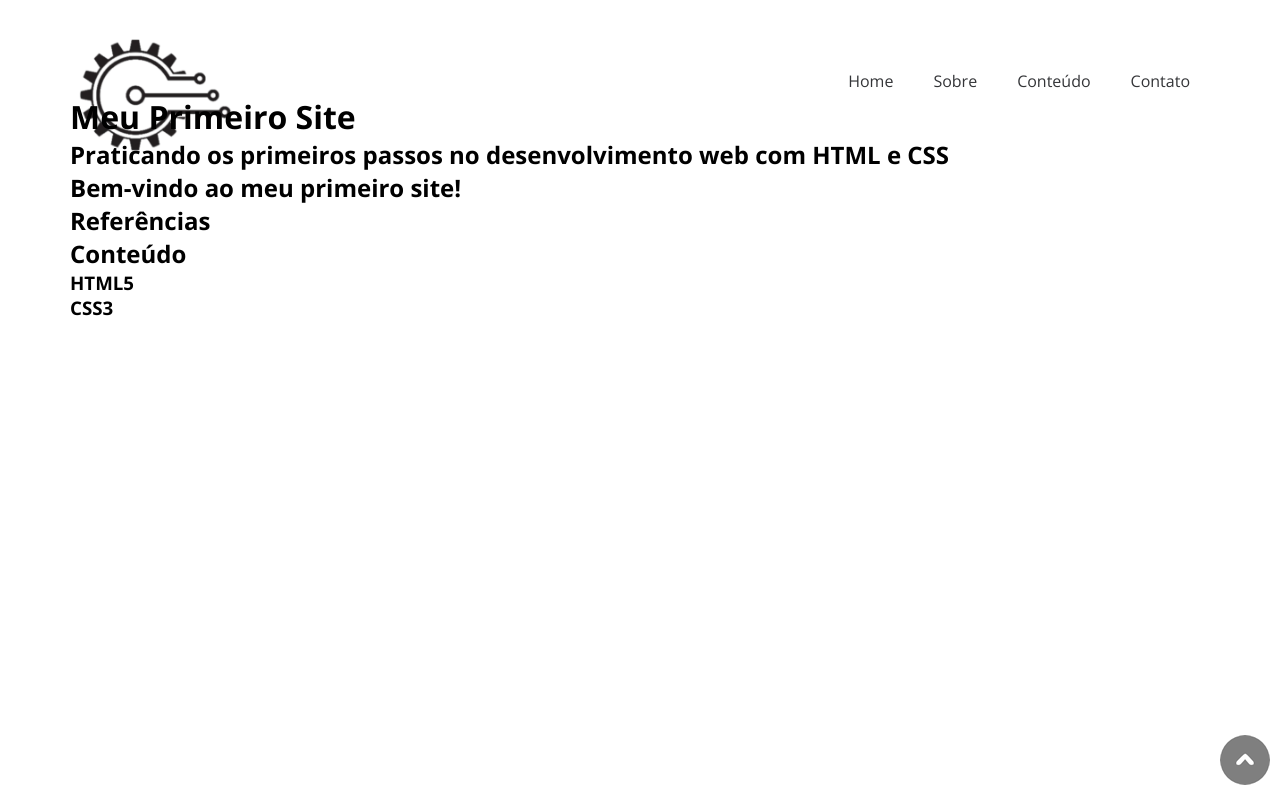
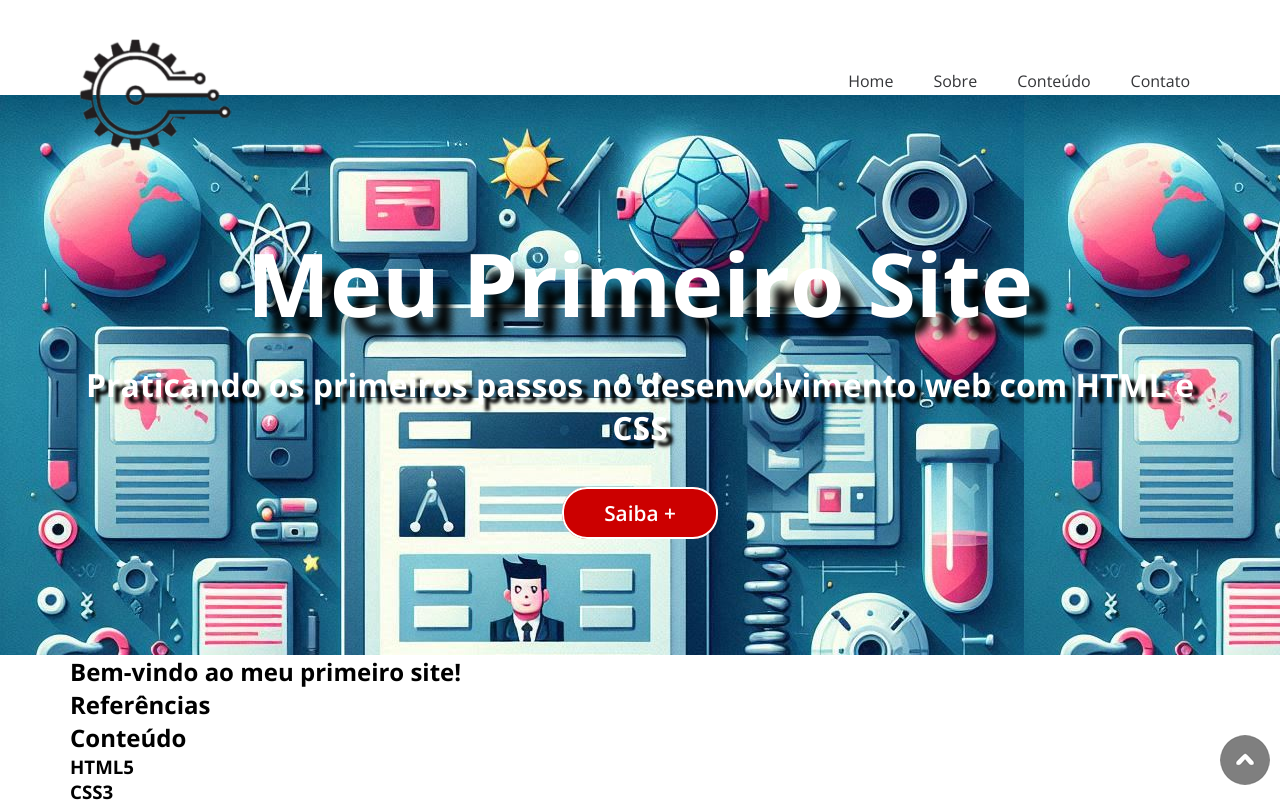
Before and after one commit to Alexandrybrito/first-site, a plain HTML site: page index.html in a window 1280 px wide. Drawn offline with nearby package versions, Linux system fonts and the light colour scheme.

Commit message:
Ajuste do banner

```diff
--- a/index.html
+++ b/index.html
@@ -35,6 +35,7 @@
         <h2>
           Praticando os primeiros passos no desenvolvimento web com HTML e CSS
         </h2>
+        <a href="https://www.youtube.com/watch?v=1RDa9aNlG2k" target="_blank" class="Botao">Saiba +</a>
       </div>
     </main>
 
--- a/style.css
+++ b/style.css
@@ -27,6 +27,17 @@ body {
 .Flex {
     display: flex;
     justify-content: space-between;
+}
+
+.Botao {
+    text-decoration: none;
+    color: #fff;
+    font-size: 1.3em;
+    font-weight: 600;
+    background-color: #c00;
+    padding: 10px 40px;
+    border: 2px solid #fff;
+    border-radius: 25px;
 }
 
 /* topo do site */
@@ -75,6 +86,7 @@ nav ul {
 nav ul li {
     padding: 20px;
     border-bottom: 1px solid #a9a9a9;
+    background-size: cover;
 }
 
 nav ul li a {
@@ -82,11 +94,42 @@ nav ul li a {
     color: #fff;
 }
 
+/* Destaque */
+main {
+    height: 75vh;
+    background: url(img/HTML5CSS3-1500x600.png);
+    color: #fff;
+    display: flex;
+    flex-direction: column;
+    justify-content: center;
+    text-align: center;
+}
+
+main h1 {
+    font-size: 2.5em;
+}
+
+main h2 {
+    font-size: 1em;
+    margin: 20px 0px 50px 0px;
+}
+
+main h1, main h2 {
+    text-shadow: #000 0.2em 0.2em 0.1em;
+}
+
+
+
 /* Smartphone Landscape >>>>>>>>>>>>>>>>>>>>>>>>>>>>>>>>>>>>> */
 @media (min-width: 576px) {
     /* Layout */
     .container {
         max-width: 540px;
+    }
+
+    /* Destaque */
+    main h1, main h2 {
+        text-shadow: #000 0.2em 0.2em 0.1em;
     }
 }
 
@@ -97,6 +140,19 @@ nav ul li a {
     .container {
         max-width: 720px;
     }
+
+    /* Destaque */
+    main {
+        height: 45vh;
+    }
+
+    main h1 {
+        font-size: 5.5em;
+    }
+
+    main h2 {
+        font-size: 2em;
+    }
 }
 
 
@@ -105,6 +161,11 @@ nav ul li a {
     /* Layout */
     .container {
         max-width: 960px;
+    }
+
+    /* Destaque */
+    main {
+        height: 70vh;
     }
 }
 
```
Also changed, not shown: img/HTML5 e CSS3 com elementos de tecnologia, dimensões 1500x600.png (added), img/HTML5CSS3-1500x600.png (added), 2 other files.
